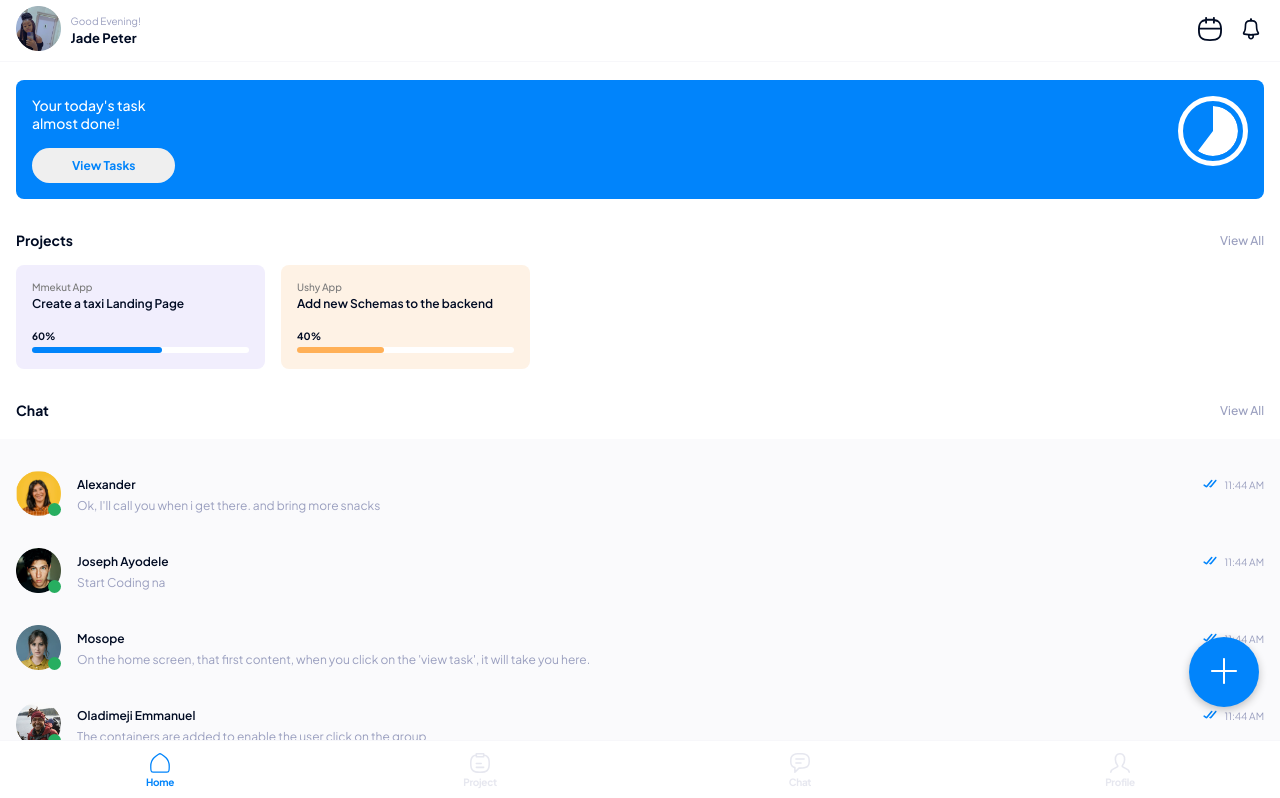
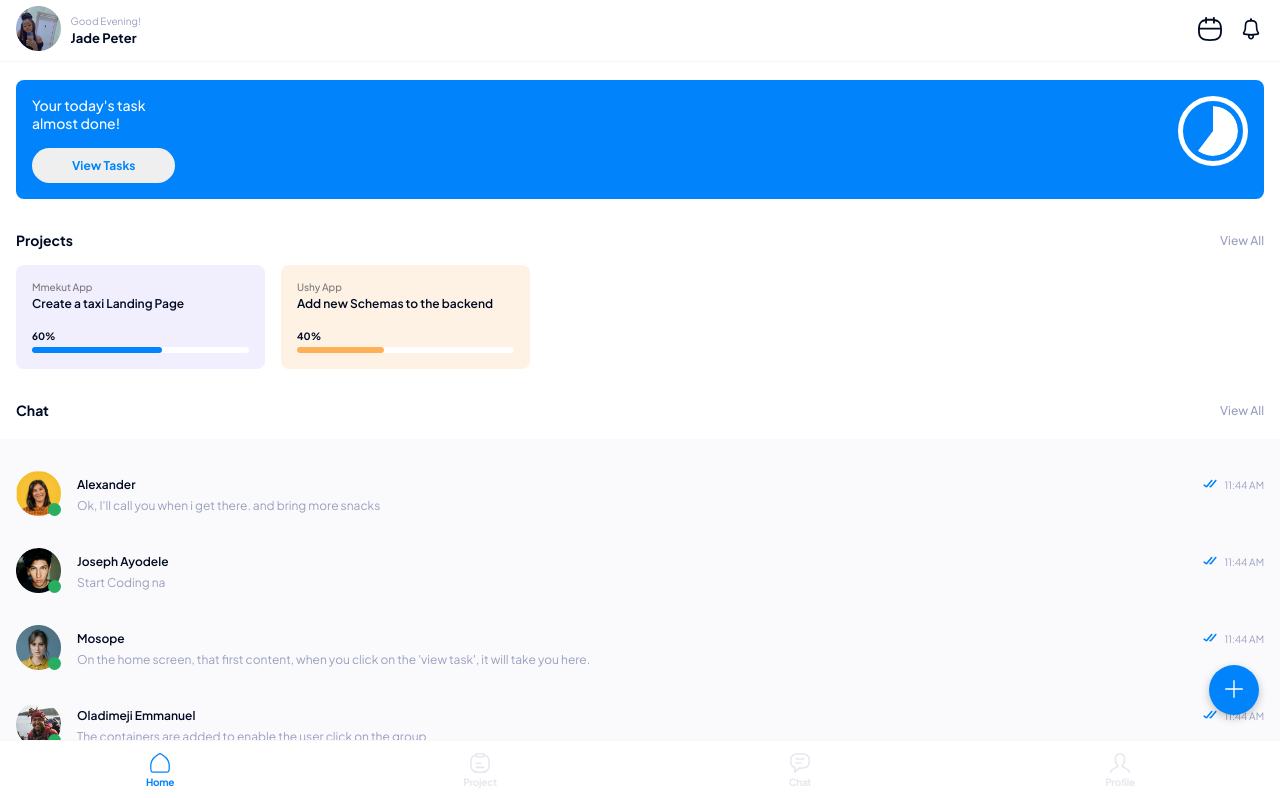
Before and after one commit to 9trocoder/mmekut, a React (Create React App) app: page / in a window 1280 px wide. Shown: the top 798 px of the page. Built offline with nearby package versions, Linux system fonts and the light colour scheme.

Commit message:
worked on homepage bottom navbar

```diff
--- a/src/components/BottomNav.js
+++ b/src/components/BottomNav.js
@@ -1,4 +1,4 @@
-import { addIconWhite } from "../Utils/tools";
+import { addIconWhite, addIconWhiteSmall } from "../Utils/tools";
 
 const BottomNav = ({
   homeIcon,
@@ -20,12 +20,14 @@ const BottomNav = ({
 }) => {
   return (
     <>
-      {showAddButton && <div
-        onClick={handleAddClick}
-        className="bottomnav__cnt-item bottomnav__cnt-itemadd"
-      >
-        <button>{addIconWhite}</button>
-      </div>}
+      {showAddButton && (
+        <div
+          onClick={handleAddClick}
+          className="bottomnav__cnt-item bottomnav__cnt-itemadd"
+        >
+          <button>{addIconWhiteSmall}</button>
+        </div>
+      )}
 
       <div className="bottomnav__cnt">
         <div onClick={handleHomeClick} className="bottomnav__cnt-item">
--- a/src/components/components.css
+++ b/src/components/components.css
@@ -251,8 +251,8 @@
   position: fixed;
   /* background:  linear-gradient(94.38deg, #0184FB 14.99%, #46BDF0 92.22%);  */
   background-color: #0184fb;
-  width: 70px;
-  height: 70px;
+  width: 50px;
+  height: 50px;
   margin: 5px;
   justify-self: center;
   border-radius: 9999px;
@@ -260,8 +260,9 @@
   align-items: center;
   justify-content: center;
   margin-top: -3.5rem;
-  bottom: 5.5rem;
+  bottom: 5rem;
   right: 16px;
+  cursor: pointer;
   box-shadow: rgba(0, 0, 0, 0.24) 0px 3px 8px;
 }
 
--- a/src/pages/workspacepage/workspacepage.css
+++ b/src/pages/workspacepage/workspacepage.css
@@ -316,11 +316,11 @@
   display: flex;
   align-items: center;
   justify-content: center;
-  width: 70px;
-  height: 70px;
+  width: 50px;
+  height: 50px;
   border-radius: 9999px;
   z-index: 10001;
-  bottom: 5.5rem;
+  bottom: 5rem;
   right: 16px;
   background-color: #0184fb;
   box-shadow: rgba(0, 0, 0, 0.24) 0px 3px 8px;
```
